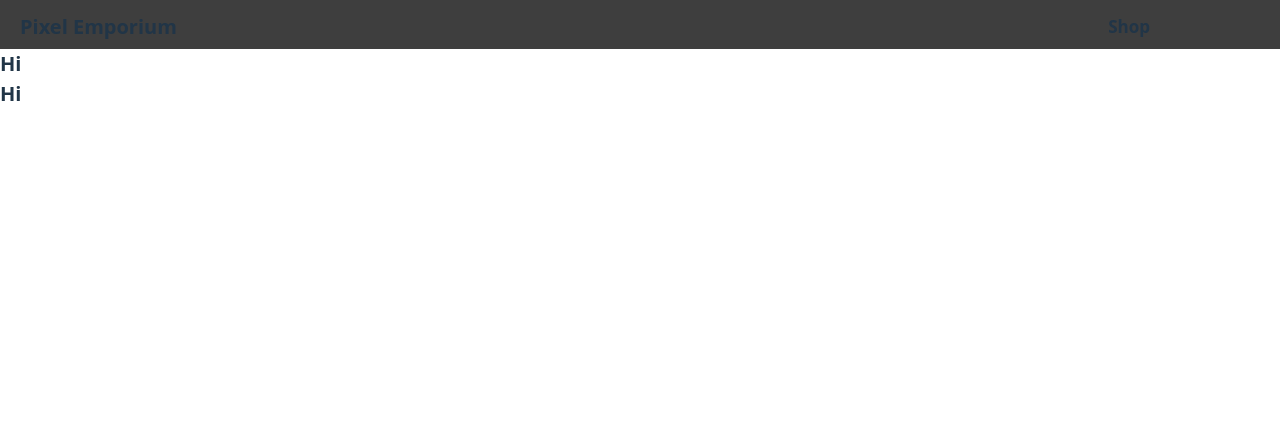
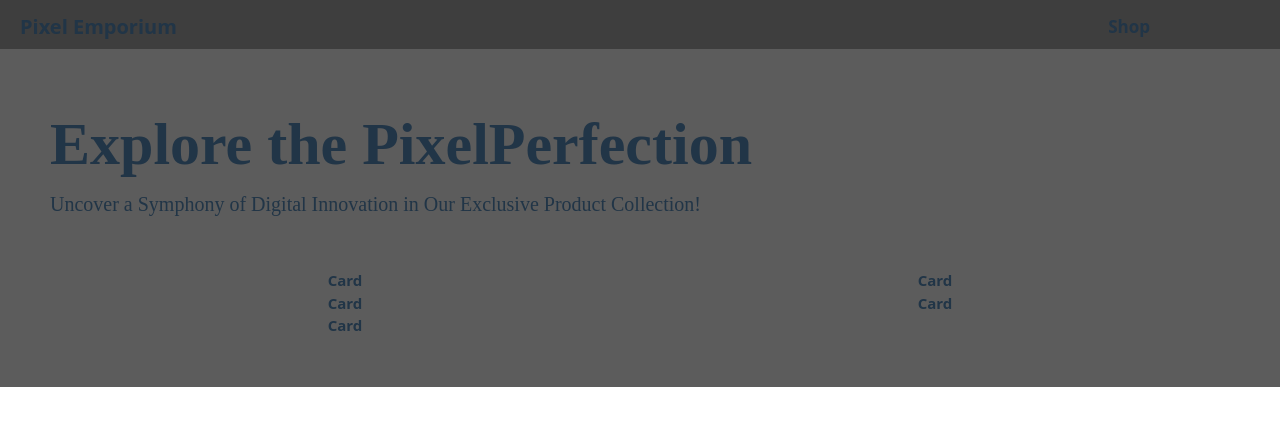
Before and after one commit to Extraterra1/Shopping-Cart, a React (Vite) app: page /shop in a window 1280 px wide. Shown: the top 426 px of the page. Built offline with nearby package versions, Linux system fonts and the light colour scheme; no server answers; some icons are missing; what webfontloader would draw is missing.

Commit message:
style: basic shop page styling

```diff
--- a/src/Components/Shop.jsx
+++ b/src/Components/Shop.jsx
@@ -1,11 +1,66 @@
 import PropTypes from 'prop-types';
+import styled from 'styled-components';
 import Header from './Header';
+
+const MainContainer = styled.main`
+  display: flex;
+  flex-direction: column;
+
+  & > section {
+    padding: 5rem;
+    display: flex;
+  }
+
+  @media screen and (max-width: 700px) {
+    & > section {
+      padding: 3rem;
+    }
+  }
+`;
+
+const ShopSection = styled.section`
+  display: flex;
+  flex-direction: column;
+  background-color: #5c5c5c;
+
+  & .title {
+    font-family: 'Chakra Petch';
+    & h1 {
+      font-size: 6rem;
+    }
+    & p {
+      font-size: 2rem;
+    }
+  }
+`;
+
+const ProductsGrid = styled.div`
+  display: grid;
+  grid-template-columns: repeat(auto-fit, minmax(50rem, 1fr));
+  justify-items: center;
+
+  margin-top: 5rem;
+`;
+
 const Shop = ({ cart, products, setCart, error }) => {
   return (
     <>
       <Header cart={cart} />
-      <h1>Hi</h1>
-      <h1>Hi</h1>
+      <MainContainer>
+        <ShopSection>
+          <div className="title">
+            <h1>Explore the PixelPerfection</h1>
+            <p>Uncover a Symphony of Digital Innovation in Our Exclusive Product Collection!</p>
+          </div>
+          <ProductsGrid>
+            <h2>Card</h2>
+            <h2>Card</h2>
+            <h2>Card</h2>
+            <h2>Card</h2>
+            <h2>Card</h2>
+          </ProductsGrid>
+        </ShopSection>
+      </MainContainer>
     </>
   );
 };
```
